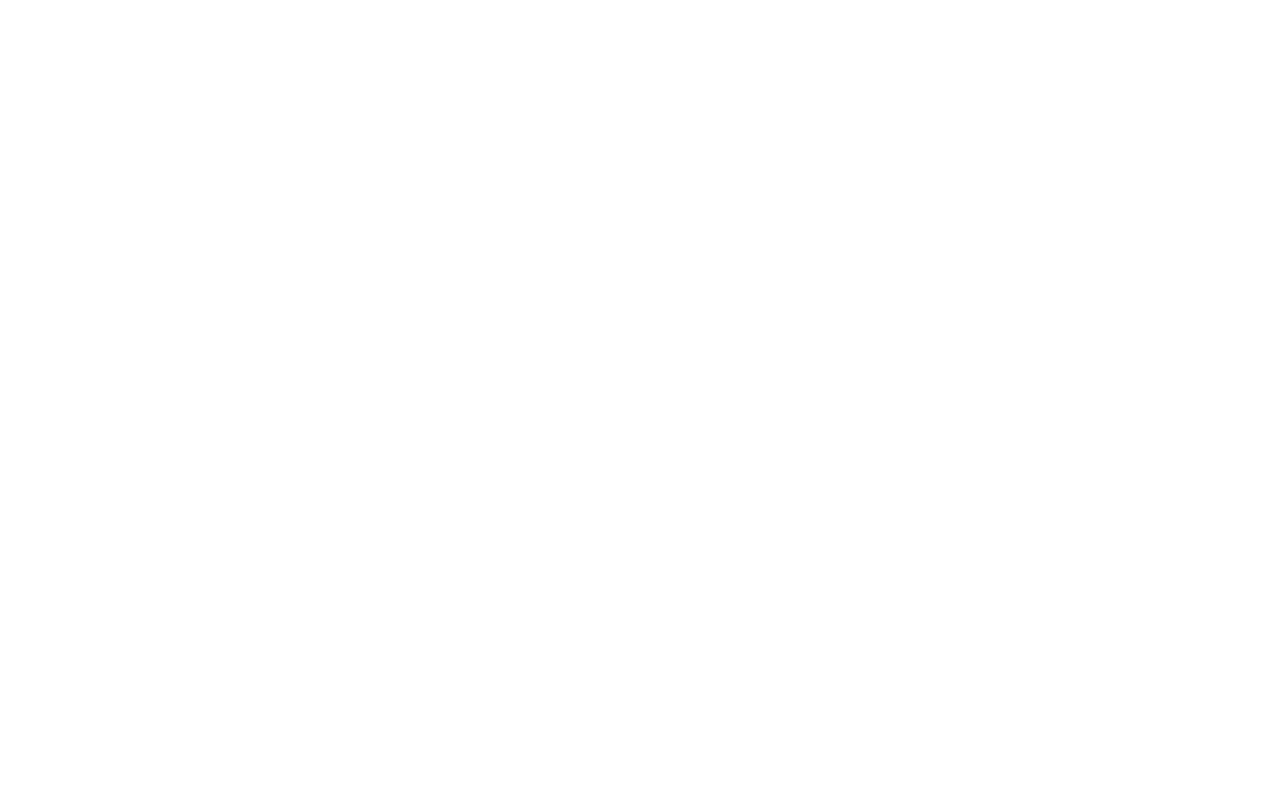
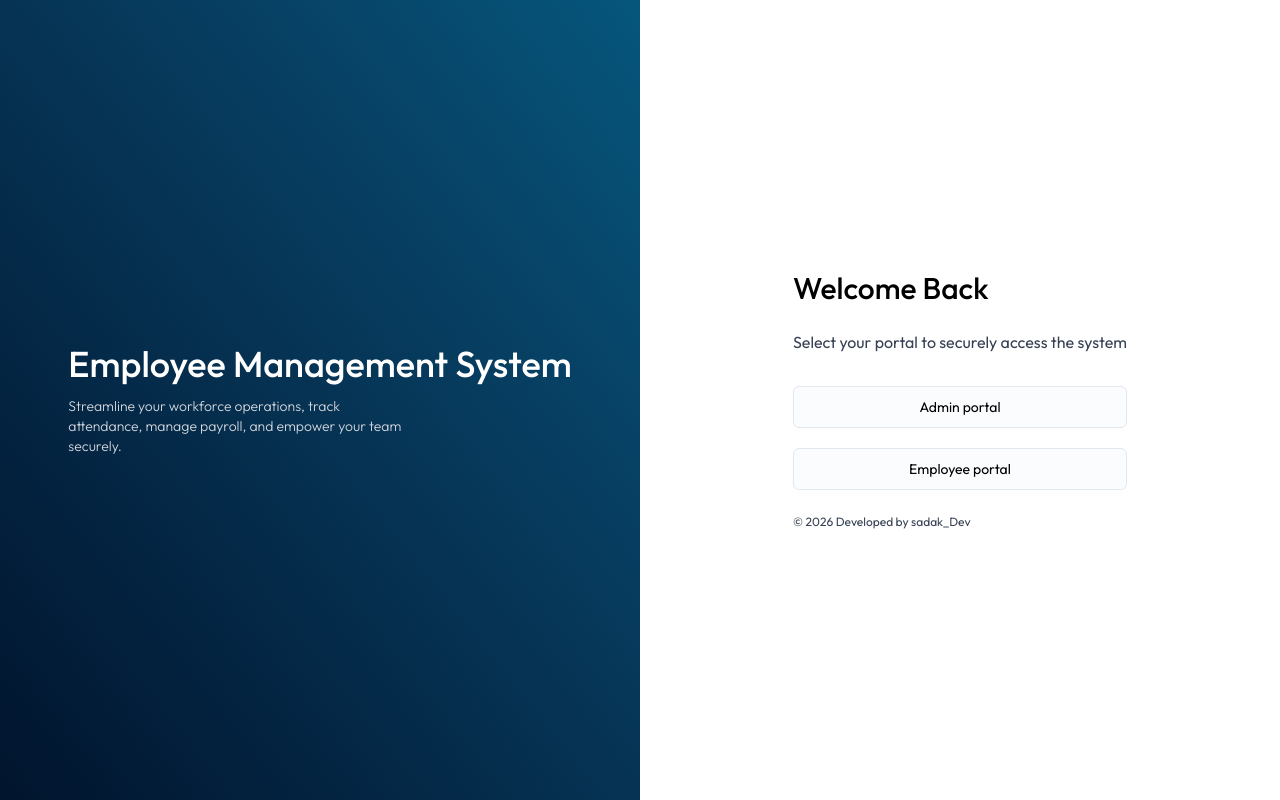
Before and after one commit to sadaqhassan/EmpoyeeMs, a React (Vite) app in the folder client/: page /login in a window 1280 px wide. Before the commit this address had no page. Built offline with nearby package versions, Linux system fonts and the light colour scheme.

Commit message:
login page design

```diff
--- a/client/src/App.jsx
+++ b/client/src/App.jsx
@@ -1,11 +1,35 @@
 import React from 'react'
-import { Routes } from 'react-router-dom'
+import { Navigate, Route, Routes } from 'react-router-dom'
+import { Toaster } from 'react-hot-toast'
+import Login from './Pages/Login'
+import Layout from './Pages/Layout'
+import Dashboard from './Pages/Dashboard'
+import Attendence from './Pages/Attendence'
+import Employee from './Pages/Employee'
+import Leave from './Pages/Leave'
+import Payslips from './Pages/Payslips'
+import PrintPayslips from './Pages/PrintPayslips'
+import Settings from './Pages/Settings'
 
 const App = () => {
   return (
     <div>
 
+    <Toaster/>
       <Routes>
+        <Route path='/login' element={<Login/>}/>
+
+        <Route path='/' element={<Layout/>}>
+        <Route path='dashboard' element={<Dashboard/>}/>
+        <Route path='attendence' element={<Attendence/>}/>
+        <Route path='employee' element={<Employee/>}/>
+        <Route path='leave' element={<Leave/>}/>
+        <Route path='payslips' element={<Payslips/>}/>
+        <Route path='settings' element={<Settings/>}/>
+        </Route>
+
+        <Route path='print/payslips/:id' element={<PrintPayslips/>}/>
+        <Route path='*' element={<Navigate to="/dashboard" replace/>}/>
 
       </Routes>
     </div>
--- a/client/src/Components/Sidebar.jsx
+++ b/client/src/Components/Sidebar.jsx
@@ -2,7 +2,10 @@
 
 const Sidebar = () => {
   return (
-    <div>Sidebar</div>
+    <div className='flex '>
+        side
+        <hr/>
+    </div>
   )
 }
 
--- a/client/src/Pages/Layout.jsx
+++ b/client/src/Pages/Layout.jsx
@@ -1,8 +1,17 @@
 import React from 'react'
+import Sidebar from '../Components/Sidebar'
+import { Outlet } from 'react-router-dom'
 
 const Layout = () => {
   return (
-    <div>Layout</div>
+    <div className=' h-screen w-full text-white'>
+        <Sidebar/>
+        <main>
+            <div>
+                <Outlet/>
+            </div>
+        </main>
+    </div>
   )
 }
 
--- a/client/src/Pages/Login.jsx
+++ b/client/src/Pages/Login.jsx
@@ -2,7 +2,31 @@
 
 const Login = () => {
   return (
-    <div>Login</div>
+    <div className='flex'>
+        {/* side */}
+        <div className='customBack h-screen flex flex-col justify-center items-center text-center w-1/2'>
+            <div className='flex flex-col space-y-3 text-white'>
+                <h1 className='text-2xl md:text-4xl font-medium'>
+                    Employee Management System
+                </h1>
+                <p className='text-sm font-light text-start text-gray-300'>
+                    Streamline your workforce operations, track<br/>
+                    attendance, manage payroll, and empower your team<br/>
+                    securely.
+                </p>
+            </div>
+        </div>
+        {/* login */}
+        <div className='h-screen flex flex-col justify-center items-center text-center w-1/2'>
+            <div className='flex flex-col space-y-2'>
+                <h1 className='text-2xl md:text-3xl font-medium text-start'>Welcome Back</h1>
+                <p className='mt-4 text-start text-md text-gray-700 mb-3'>Select your portal to securely access the system</p>
+                <input type="button"  value={"Admin portal"} className='my-5'/>
+                <input type="button" value={"Employee portal"} />
+                <p className='mt-4 text-start text-xs text-gray-700'> &#169; { new Date().getFullYear() } Developed by sadak_Dev</p>
+            </div>
+        </div>
+    </div>
   )
 }
 
--- /dev/null
+++ b/client/src/Pages/Settings.jsx
@@ -0,0 +1,9 @@
+import React from 'react'
+
+const Settings = () => {
+  return (
+    <div>Settings</div>
+  )
+}
+
+export default Settings
--- a/client/src/index.css
+++ b/client/src/index.css
@@ -126,3 +126,8 @@
 ::selection {
     @apply bg-indigo-100 text-indigo-900;
 }
+
+
+.customBack{
+    background-image: linear-gradient(to right top, #01142d, #032340, #063354, #074468, #06567c);
+}
```
